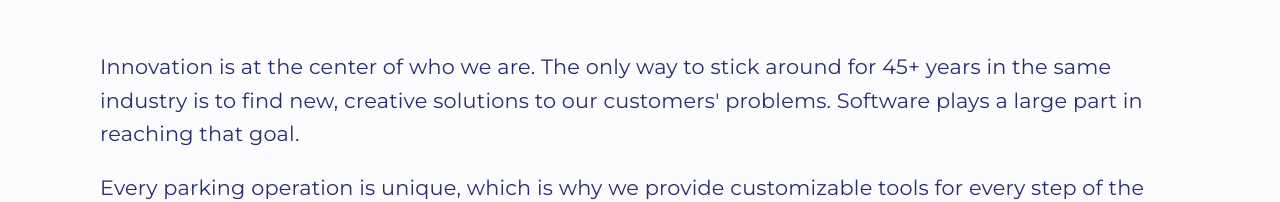
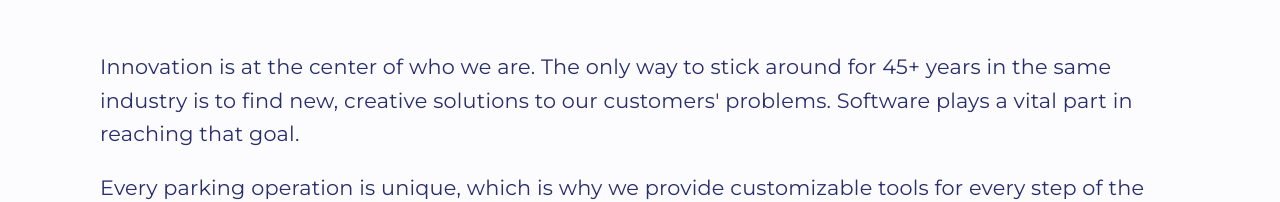
Before and after one commit to justinshane13/aether, a Next.js app: page /software in a window 1280 px wide. Shown: the part 243-445 px from the top of the page. Built offline with nearby package versions, Linux system fonts and the light colour scheme.

Commit message:
updated software page

```diff
--- a/pages/software.js
+++ b/pages/software.js
@@ -14,7 +14,7 @@ const Software = () => {
                 <div className={styles.software}>
                     <div className={styles.softwareSection1}>
                         <h1>Software & Reports</h1>
-                        <p>Innovation is at the center of who we are. The only way to stick around for 45+ years in the same industry is to find new, creative solutions to our customers' problems. Software plays a large part in reaching that goal.</p>
+                        <p>Innovation is at the center of who we are. The only way to stick around for 45+ years in the same industry is to find new, creative solutions to our customers' problems. Software plays a vital part in reaching that goal.</p>
                         <p>Every parking operation is unique, which is why we provide customizable tools for every step of the process.</p>
                     </div>
                     <div dangerouslySetInnerHTML={{ __html: `
```
